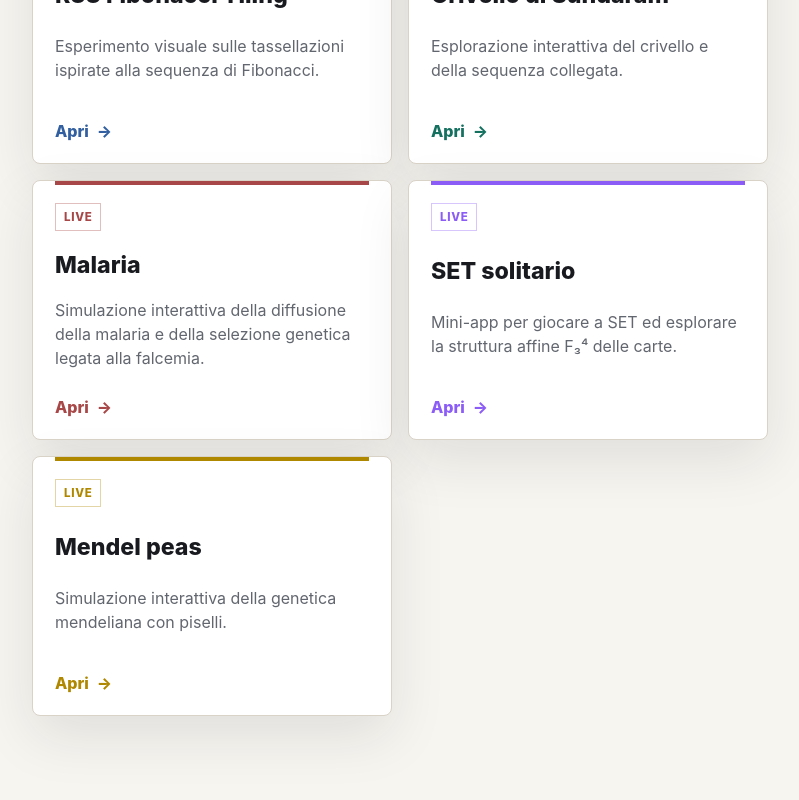
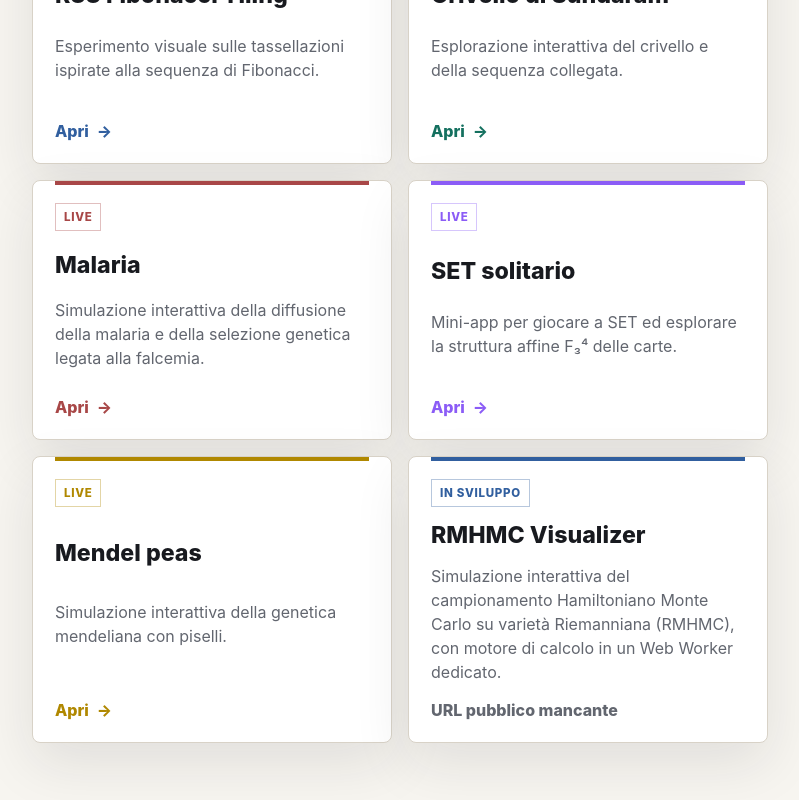
Before and after one commit to bennibeni/links-page, a Next.js app: page / in a window 1280 px wide. Shown: the part 366-1166 px from the top of the page, without its empty margins (92-891 px from the left). Built offline with nearby package versions, Linux system fonts and the light colour scheme.

Commit message:
Add RMHMC Visualizer project details
Added RMHMC Visualizer project with description and status.

```diff
--- a/app/page.js
+++ b/app/page.js
@@ -38,6 +38,14 @@ const projects = [
     href: "https://mendelpeas.vercel.app/",
     status: "Live",
     accent: "yellow",
+  },
+  {
+    name: "RMHMC Visualizer",
+    description:
+      "Simulazione interattiva del campionamento Hamiltoniano Monte Carlo su varietà Riemanniana (RMHMC), con motore di calcolo in un Web Worker dedicato.",
+    href: null,
+    status: "In sviluppo",
+    accent: "blue",
   },
 ];
 
```
